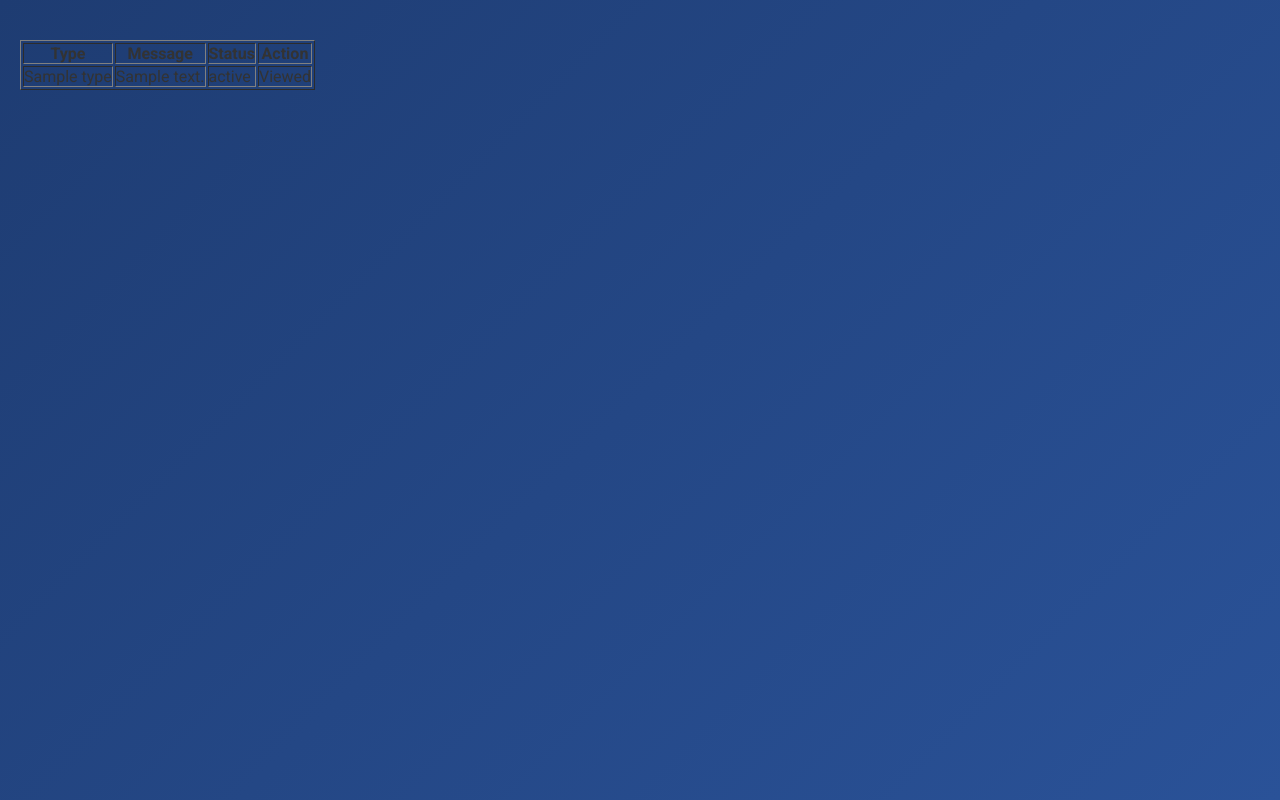
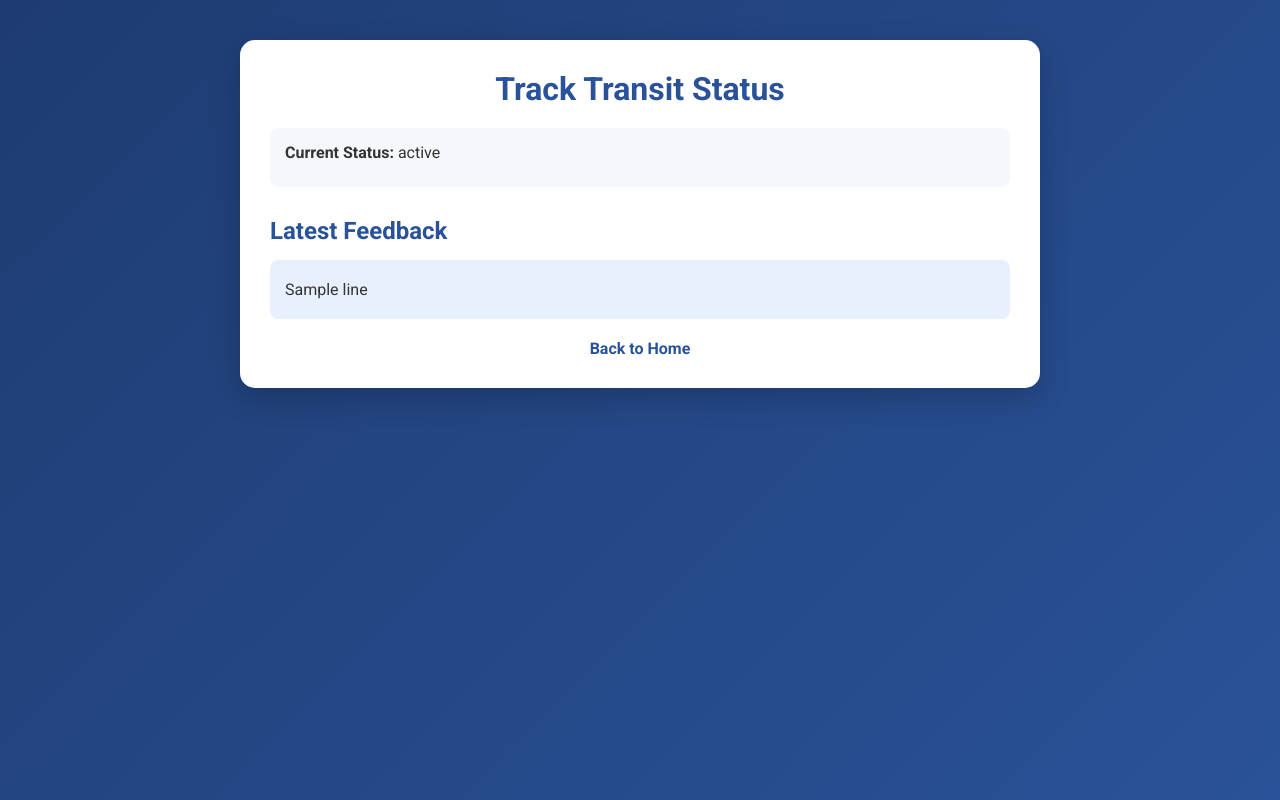
Before and after one commit to zerodayz01/Transit_Feedback_App, a Flask app: template TransitFeedbackCollect/templates/track_status.html in a window 1280 px wide. Run offline with Flask 3, Linux system fonts and the light colour scheme; the template is opened without the code that fills it: most values are stand-ins (such as "Sample title", 1, 10 or a date in 2020).

Commit message:
Update track_status.html

```diff
--- a/TransitFeedbackCollect/templates/track_status.html
+++ b/TransitFeedbackCollect/templates/track_status.html
@@ -4,36 +4,108 @@
     <title>Track Status - Transit Feedback Portal</title>
     <link href="https://fonts.googleapis.com/css2?family=Roboto:wght@300;400;700&display=swap" rel="stylesheet">
     <style>
-        * { margin: 0; padding: 0; box-sizing: border-box; }
-        body { background: linear-gradient(135deg, #1e3c72 0%, #2a5298 100%); font-family: 'Roboto', sans-serif; color: #333; min-height: 100vh; padding: 40px 20px; }
-        .container { max-width: 800px; margin: 0 auto; background: #fff; border-radius: 15px; box-shadow: 0 10px 30px rgba(0, 0, 0, 0.2); padding: 30px; }
-        h1 { color: #2a5298; text-align: center; font-weight: 700; margin-bottom: 30px; font-size: 2em; }
-        p { font-size: 1.1em; line-height: 1.6; color: #666; text-align: center; }
-        .back-link { text-align: center; margin-top: 20px; }
-        .back-link a { color: #2a5298; text-decoration: none; font-weight: 700; transition: color 0.3s ease; }
-        .back-link a:hover { color: #1e3c72; }
+        * {
+            margin: 0;
+            padding: 0;
+            box-sizing: border-box;
+        }
+
+        body {
+            background: linear-gradient(135deg, #1e3c72 0%, #2a5298 100%);
+            font-family: 'Roboto', sans-serif;
+            color: #333;
+            min-height: 100vh;
+            padding: 40px 20px;
+        }
+
+        .container {
+            max-width: 800px;
+            margin: 0 auto;
+            background: #fff;
+            border-radius: 15px;
+            box-shadow: 0 10px 30px rgba(0, 0, 0, 0.2);
+            padding: 30px;
+        }
+
+        h1 {
+            color: #2a5298;
+            text-align: center;
+            font-weight: 700;
+            margin-bottom: 20px;
+            font-size: 2em;
+        }
+
+        h2 {
+            color: #2a5298;
+            font-weight: 700;
+            margin-top: 30px;
+            margin-bottom: 15px;
+            font-size: 1.5em;
+        }
+
+        p {
+            font-size: 16px;
+            color: #333;
+            margin-bottom: 10px;
+        }
+
+        .status-box {
+            background: #f5f7fa;
+            padding: 15px;
+            border-radius: 8px;
+            margin-bottom: 20px;
+        }
+
+        .feedback-box {
+            background: #e8f0fe;
+            padding: 15px;
+            border-radius: 8px;
+            margin-bottom: 20px;
+        }
+
+        .feedback-box p {
+            margin: 5px 0;
+        }
+
+        .back-link {
+            text-align: center;
+            margin-top: 20px;
+        }
+
+        .back-link a {
+            color: #2a5298;
+            text-decoration: none;
+            font-weight: 700;
+            transition: color 0.3s ease;
+        }
+
+        .back-link a:hover {
+            color: #1e3c72;
+        }
     </style>
 </head>
-<table border="1">
-    <tr>
-        <th>Type</th>
-        <th>Message</th>
-        <th>Status</th>
-        <th>Action</th>
-    </tr>
-    {% for item in feedback %}
-    <tr>
-        <td>{{ item.type }}</td>
-        <td>{{ item.message }}</td>
-        <td>{{ item.status }}</td>
-        <td>
-            {% if item.status == "Not Viewed" %}
-            <a href="{{ url_for('mark_as_viewed', feedback_id=item.id) }}">Mark as Viewed</a>
-            {% else %}
-            Viewed
-            {% endif %}
-        </td>
-    </tr>
-    {% endfor %}
-</table>
+<body>
+    <div class="container">
+        <h1>Track Transit Status</h1>
+
+        <!-- Transit Status Section -->
+        <div class="status-box">
+            <p><strong>Current Status:</strong> {{ status_data.status }}</p>
+        </div>
+
+        <!-- Feedback Section -->
+        {% if feedback %}
+            <h2>Latest Feedback</h2>
+            <div class="feedback-box">
+                {% for line in feedback.split(', ') %}
+                    <p>{{ line }}</p>
+                {% endfor %}
+            </div>
+        {% endif %}
+
+        <div class="back-link">
+            <a href="{{ url_for('home') }}">Back to Home</a>
+        </div>
+    </div>
+</body>
 </html>
```
